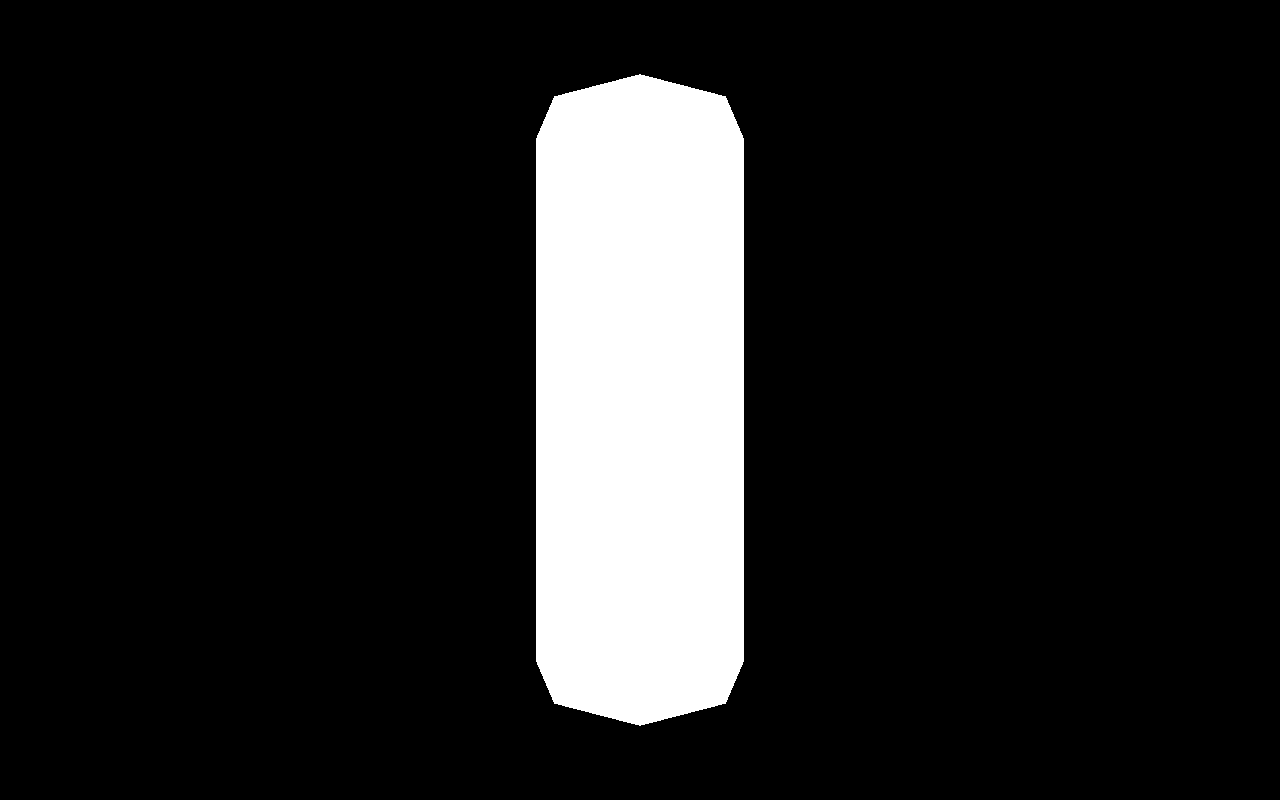
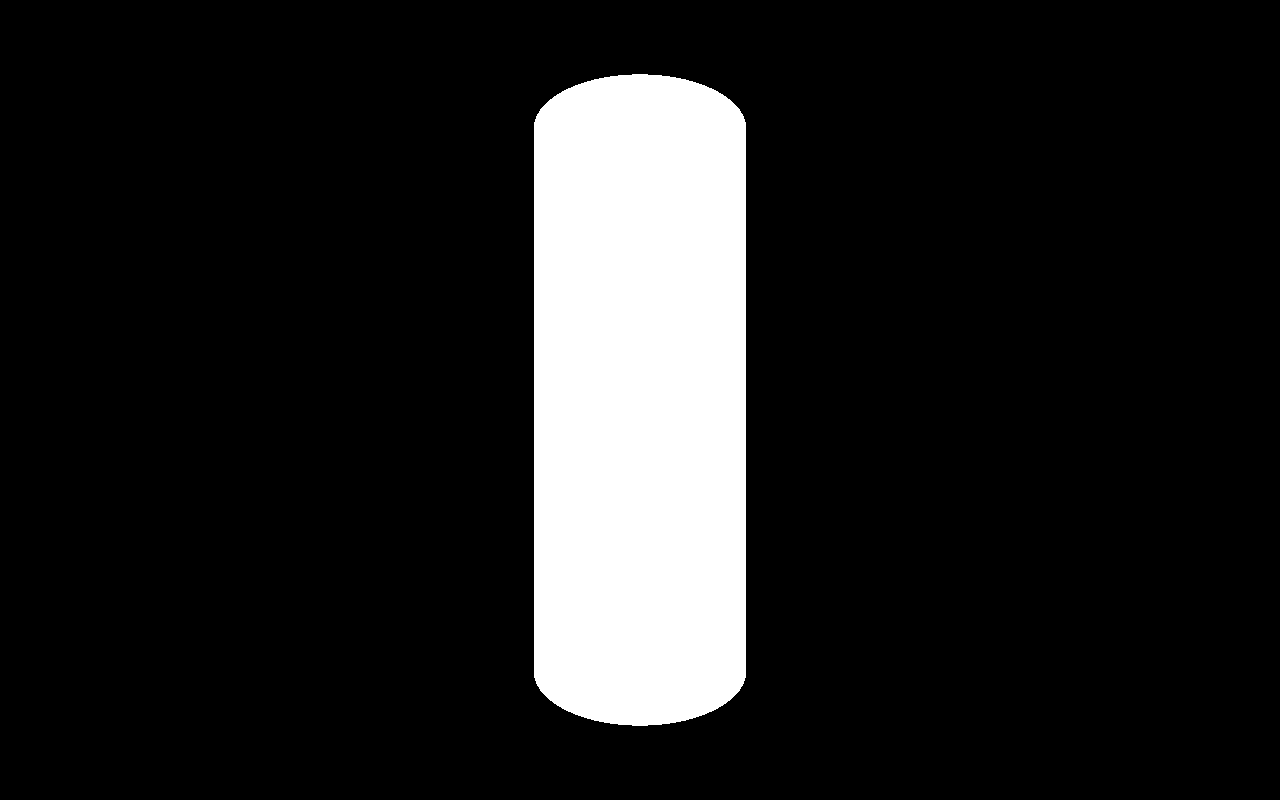
Before and after one commit to Barrueta/Barrueta.github.io, a plain HTML site: page rv/Cilindro2402.html in a window 1280 px wide. Drawn offline with Linux system fonts and the light colour scheme.

Commit message:
Update Cilindro2402.html

```diff
--- a/rv/Cilindro2402.html
+++ b/rv/Cilindro2402.html
@@ -22,7 +22,7 @@
 var renderer=new THREE.WebGLRenderer();
 renderer.setSize(window.innerWidth,window.innerHeight);
 document.body.appendChild(renderer.domElement);
-var forma=new THREE.CylinderGeometry(1,1,5);
+var forma=new THREE.CylinderGeometry(1,1,5,50);
 var material=new THREE.MeshDepthMaterial({color:0x00ff00});
 var cilindro=new THREE.Mesh(forma,material);
 escena.add(cilindro);
```
